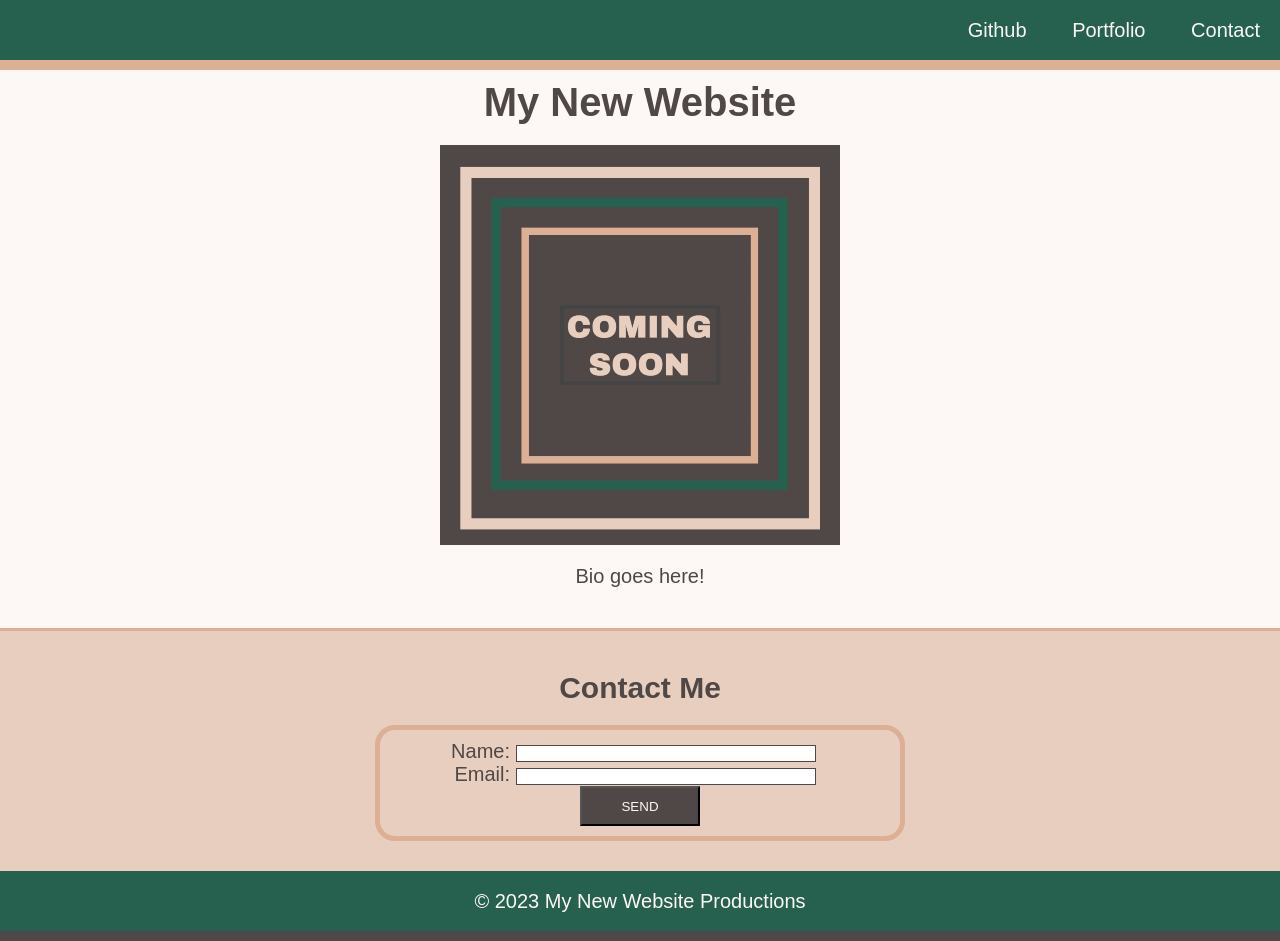
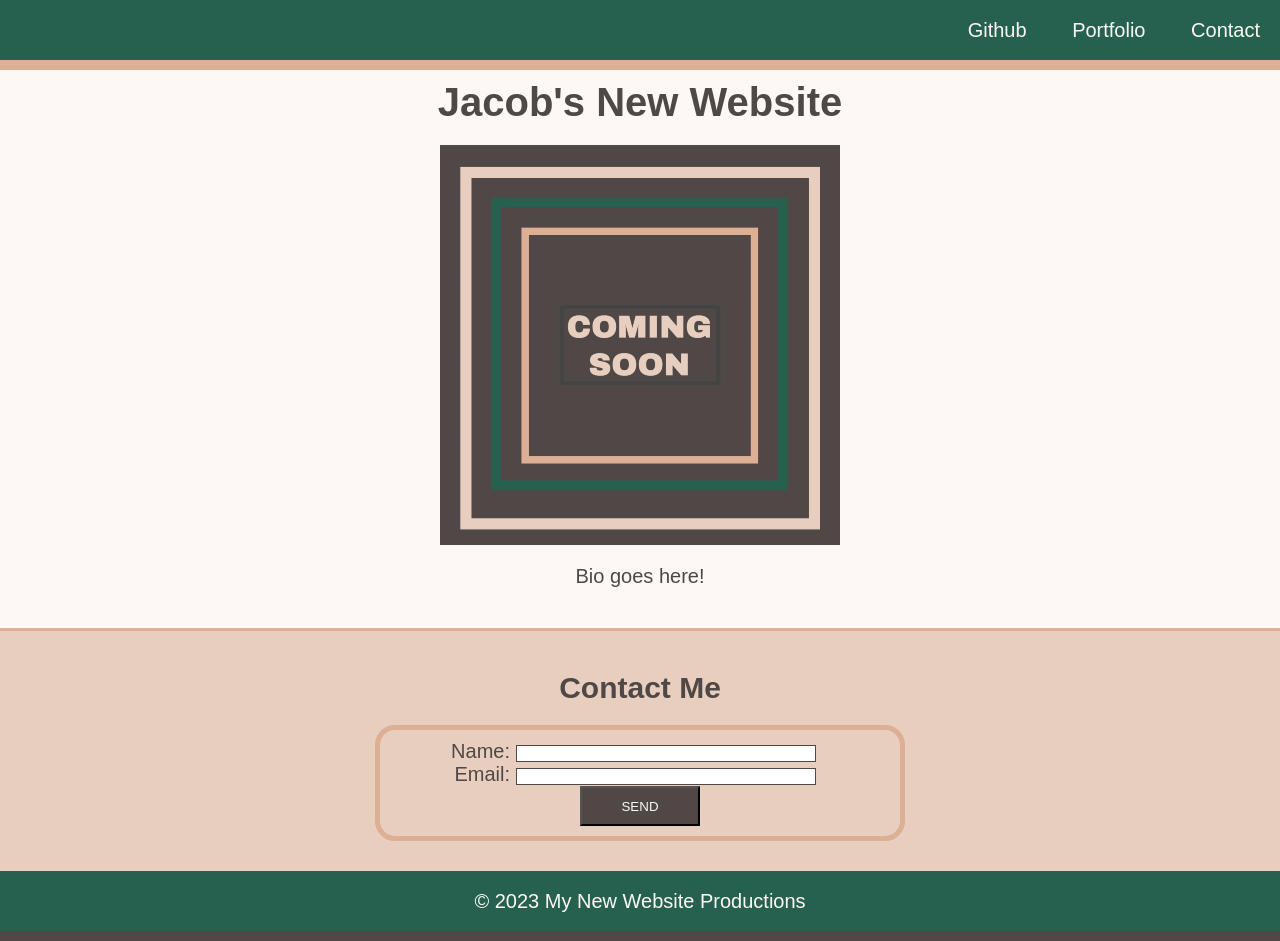
Before and after one commit to Jlausier/Student-Bio, a plain HTML site: page index.html in a window 1280 px wide. Drawn offline with Linux system fonts and the light colour scheme.

Commit message:
changed titles, and added break notes within vs code.

```diff
--- a/index.html
+++ b/index.html
@@ -20,7 +20,7 @@
 </body>
 <!-- This is the middle section of the website -->
 <main>
-    <h1 class="text-center">My New Website</h1>
+    <h1 class="text-center">Jacob's New Website</h1>
     <figure>
       <img src="./assets/images/image-1.png" alt="Graphic with Coming Soon text">
       <figcaption class="text-center">Bio goes here!</figcaption>
```
